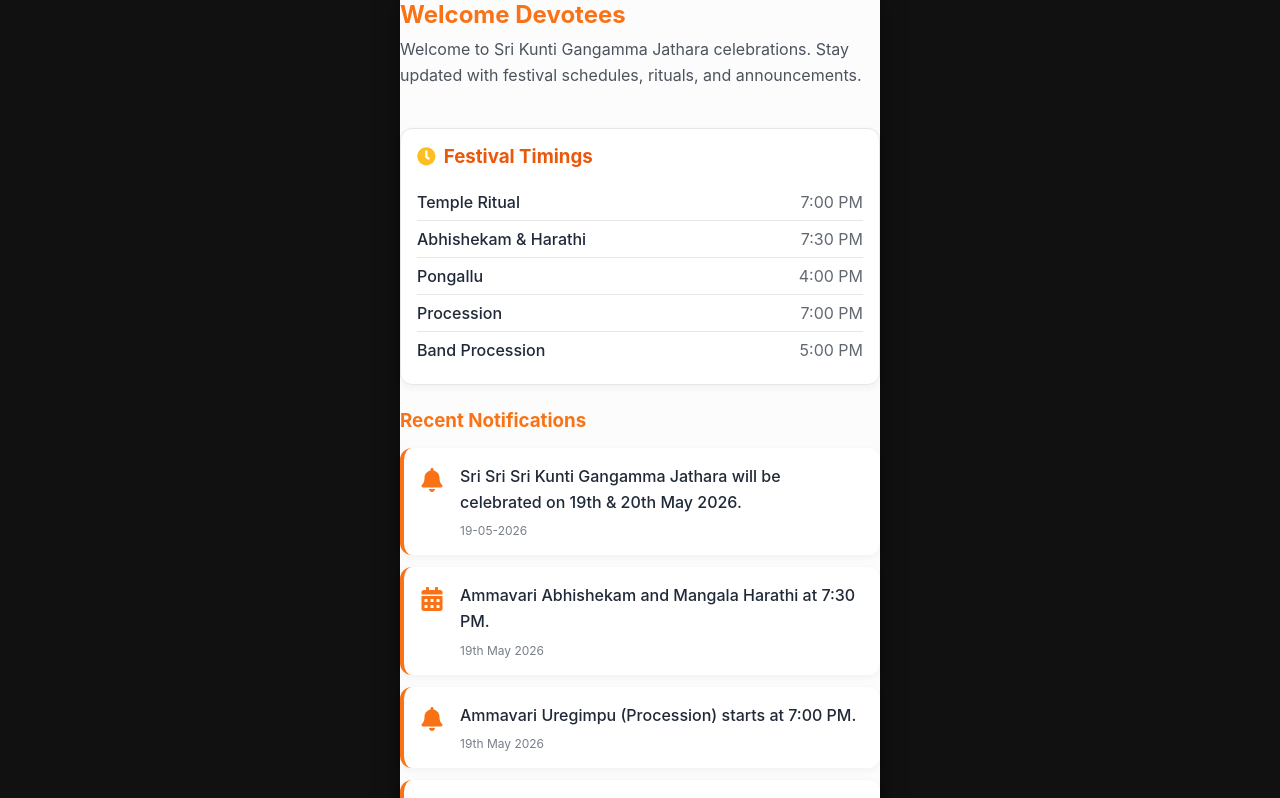
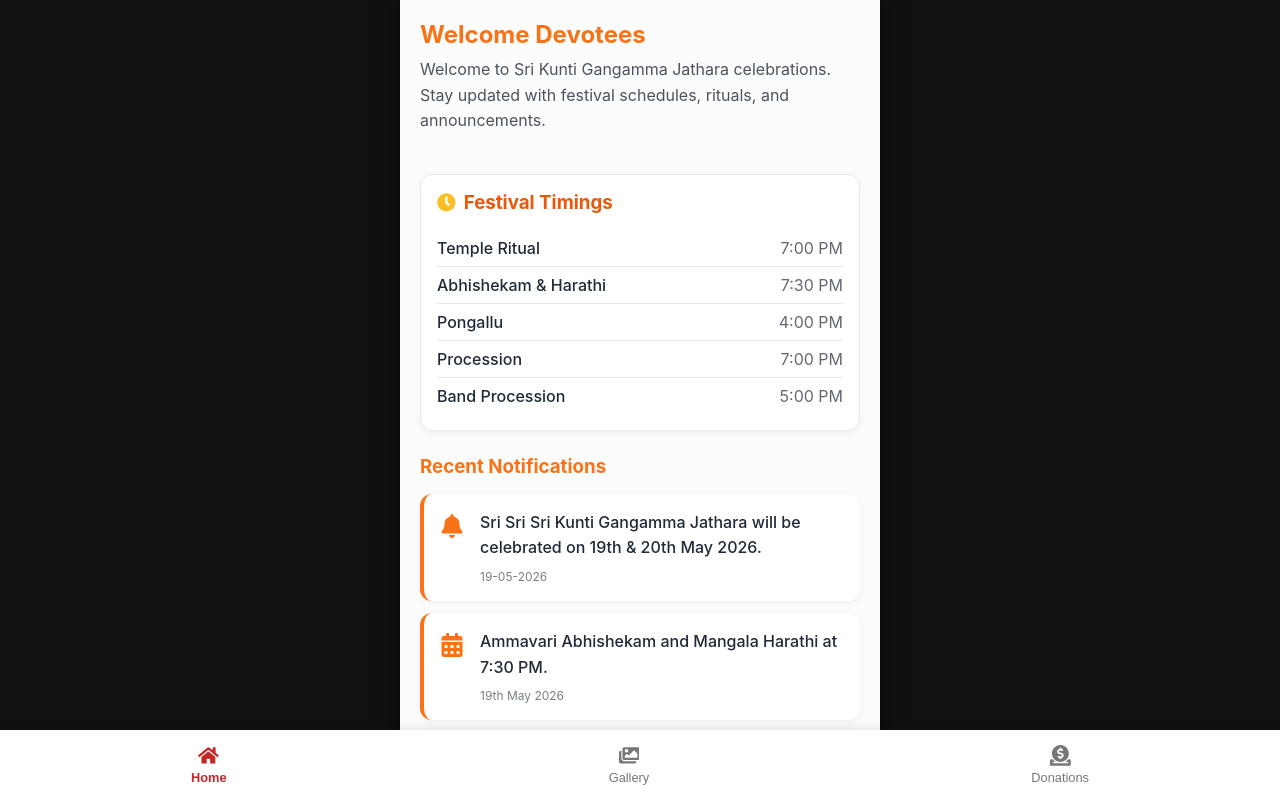
Before and after one commit to rthalla1994/GT, a React (Vite) app: page / in a window 1280 px wide. Shown: the top 798 px of the page. Built offline with nearby package versions, Linux system fonts and the light colour scheme; no server answers; the database is empty.

Commit message:
fix navigations

```diff
--- a/src/App.jsx
+++ b/src/App.jsx
@@ -1,26 +1,27 @@
 import { useEffect, useState } from 'react';
 import './App.css';
 
+import Navbar from './components/Navbar';
 import Home from './pages/Home';
 import Gallery from './pages/Gallery';
+import Donations from './pages/Donations';
 
 import loaderImage from './assets/temple-loader.jpeg';
 import templeBell from './assets/temple-bell.mp3';
 
 function App() {
   const [loading, setLoading] = useState(true);
+  const [activeTab, setActiveTab] = useState('home');
 
   useEffect(() => {
-    // Play bell sound
     const audio = new Audio(templeBell);
 
     audio.volume = 0.5;
 
     audio.play().catch(() => {
-      console.log('Autoplay blocked by browser');
+      console.log('Autoplay blocked');
     });
 
-    // Hide splash screen after 3 seconds
     const timer = setTimeout(() => {
       setLoading(false);
     }, 3000);
@@ -28,6 +29,7 @@ function App() {
     return () => clearTimeout(timer);
   }, []);
 
+  // Splash Screen
   if (loading) {
     return (
       <div className="splash-screen">
@@ -57,9 +59,21 @@ function App() {
   }
 
   return (
-    <div>
-      <Home />
-      <Gallery />
+    <div className="app-container">
+      {/* Navbar / Tabs */}
+      <Navbar
+        activeTab={activeTab}
+        setActiveTab={setActiveTab}
+      />
+
+      {/* Page Content */}
+      <main className="main-content">
+        {activeTab === 'home' && <Home />}
+
+        {activeTab === 'gallery' && <Gallery />}
+
+        {activeTab === 'donations' && <Donations />}
+      </main>
     </div>
   );
 }
--- /dev/null
+++ b/src/components/Navbar.css
@@ -0,0 +1,48 @@
+.bottom-nav {
+    position: fixed;
+    bottom: 0;
+    left: 0;
+
+    width: 100%;
+
+    height: 70px;
+
+    background: white;
+
+    display: flex;
+    justify-content: space-around;
+    align-items: center;
+
+    box-shadow: 0 -2px 10px rgba(0, 0, 0, 0.1);
+
+    z-index: 1000;
+}
+
+.bottom-nav button {
+    border: none;
+    background: transparent;
+
+    display: flex;
+    flex-direction: column;
+    align-items: center;
+
+    font-size: 0.8rem;
+
+    color: #777;
+
+    cursor: pointer;
+}
+
+.bottom-nav button svg {
+    font-size: 1.3rem;
+    margin-bottom: 4px;
+}
+
+.bottom-nav button.active {
+    color: #c62828;
+    font-weight: bold;
+}
+
+.main-content {
+    padding-bottom: 90px;
+}
--- /dev/null
+++ b/src/components/Navbar.jsx
@@ -0,0 +1,39 @@
+import {
+    FaHome,
+    FaImages,
+    FaDonate
+} from 'react-icons/fa';
+
+import './Navbar.css';
+
+const Navbar = ({ activeTab, setActiveTab }) => {
+    return (
+        <nav className="bottom-nav">
+            <button
+                className={activeTab === 'home' ? 'active' : ''}
+                onClick={() => setActiveTab('home')}
+            >
+                <FaHome />
+                <span>Home</span>
+            </button>
+
+            <button
+                className={activeTab === 'gallery' ? 'active' : ''}
+                onClick={() => setActiveTab('gallery')}
+            >
+                <FaImages />
+                <span>Gallery</span>
+            </button>
+
+            <button
+                className={activeTab === 'donations' ? 'active' : ''}
+                onClick={() => setActiveTab('donations')}
+            >
+                <FaDonate />
+                <span>Donations</span>
+            </button>
+        </nav>
+    );
+};
+
+export default Navbar;
```
Also changed, not shown: src/components/Layout.css (deleted, +0 -79 lines), src/components/Layout.jsx (deleted, +0 -40 lines).
